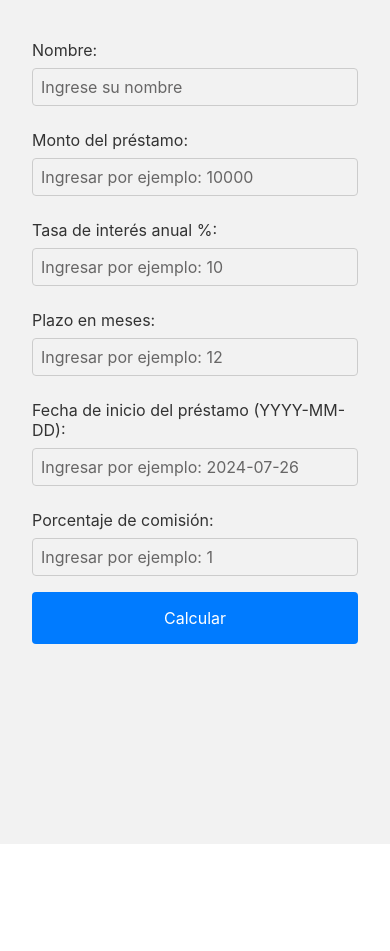
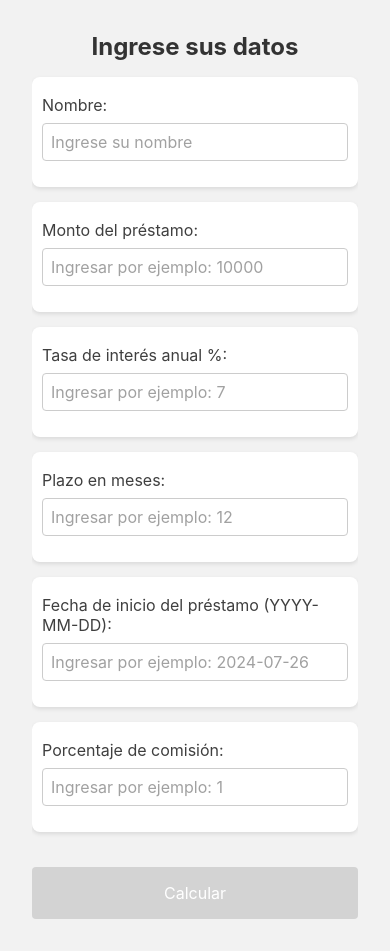
Before and after one commit to Tony-0898/RespaldoExamensSIU2, a React Native app: screen /LoanForm in a window 390 px wide. Before the commit the page ends 844 px from the top, so only its background shows below. Built offline with nearby package versions, Linux system fonts and the light colour scheme.

Commit message:
Actualizacion prefinal

```diff
--- a/src/presentation/components/LoanForm.tsx
+++ b/src/presentation/components/LoanForm.tsx
@@ -1,4 +1,4 @@
-import React, { useState } from 'react';
+import React, { useEffect, useState } from 'react';
 import { Pressable, StyleSheet, Text, TextInput, View, Alert } from 'react-native';
 import { ScrollView } from 'react-native-gesture-handler';
 import { styles } from '../theme/styles';
@@ -22,6 +22,25 @@ export const LoanForm = ({ onSubmit }: Props) => {
   const [startDate, setStartDate] = useState('');
   const [commisionPercentage, setCommisionPercentage] = useState('');
 
+  // Estado para habilitar o deshabilitar el botón
+  const [isButtonEnabled, setIsButtonEnabled] = useState(false);
+
+  //logica para validar los campos
+  const validInput = () => {
+    return name !== '' &&
+      amount !== '' &&
+      annualInterestRate !== '' &&
+      months !== '' &&
+      startDate !== '' &&
+      commisionPercentage !== '';
+  };
+  //logica para actualizar el estado de los campos
+  useEffect(() => {
+    setIsButtonEnabled(validInput());
+  }, [name, amount, annualInterestRate, months, startDate, commisionPercentage]);
+
+
+  //funcion para enviar el formulario
   const handleSubmit = () => {
 
     const data = {
@@ -47,16 +66,21 @@ export const LoanForm = ({ onSubmit }: Props) => {
   };
 
   return (
-    <ScrollView style={styles.container}>
+    <View style={styles.container}>
+      <ScrollView>
+        <Text style={styles.title}>Ingrese sus datos</Text>
+        <View style={styles.detailsContainer}>
           <Text style={styles.label}>Nombre:</Text>
           <TextInput
             style={styles.input}
             value={name}
             onChangeText={setName}
             placeholder="Ingrese su nombre"
-        placeholderTextColor={'#676666'}
+            placeholderTextColor={'#a1a1a1'}
           />
+        </View>
 
+        <View style={styles.detailsContainer}>
           <Text style={styles.label}>Monto del préstamo:</Text>
           <TextInput
             style={styles.input}
@@ -64,19 +88,23 @@ export const LoanForm = ({ onSubmit }: Props) => {
             onChangeText={setAmount}
             keyboardType="numeric"
             placeholder="Ingresar por ejemplo: 10000"
-        placeholderTextColor={'#676666'}
+            placeholderTextColor={'#a1a1a1'}
           />
+        </View>
 
+        <View style={styles.detailsContainer}>
           <Text style={styles.label}>Tasa de interés anual %:</Text>
           <TextInput
             style={styles.input}
             value={annualInterestRate}
             onChangeText={setAnnualInterestRate}
             keyboardType="numeric"
-        placeholder="Ingresar por ejemplo: 10"
-        placeholderTextColor={'#676666'}
+            placeholder="Ingresar por ejemplo: 7"
+            placeholderTextColor={'#a1a1a1'}
           />
+        </View>
 
+        <View style={styles.detailsContainer}>
         <Text style={styles.label}>Plazo en meses:</Text>
         <TextInput
           style={styles.input}
@@ -84,18 +112,22 @@ export const LoanForm = ({ onSubmit }: Props) => {
           onChangeText={setMonths}
           keyboardType="numeric"
           placeholder="Ingresar por ejemplo: 12"
-        placeholderTextColor={'#676666'}
+          placeholderTextColor={'#a1a1a1'}
         />
+        </View>
 
+        <View style={styles.detailsContainer}>
         <Text style={styles.label}>Fecha de inicio del préstamo (YYYY-MM-DD):</Text>
         <TextInput
           style={styles.input}
           value={startDate}
           onChangeText={setStartDate}
           placeholder="Ingresar por ejemplo: 2024-07-26"
-        placeholderTextColor={'#676666'}
+          placeholderTextColor={'#a1a1a1'}
         />
+        </View>
 
+        <View style={styles.detailsContainer}>
         <Text style={styles.label}>Porcentaje de comisión:</Text>
         <TextInput
           style={styles.input}
@@ -103,12 +135,19 @@ export const LoanForm = ({ onSubmit }: Props) => {
           onChangeText={setCommisionPercentage}
           keyboardType="numeric"
           placeholder="Ingresar por ejemplo: 1"
-        placeholderTextColor={'#676666'}
+          placeholderTextColor={'#a1a1a1'}
         />
+        </View>
 
-      <Pressable style={styles.button} onPress={handleSubmit}>
+        {/* Se deshabilita el botón si no se han ingresado todos los datos */}
+        <Pressable
+          style={[styles.button, { backgroundColor: isButtonEnabled ? '#007bff' : '#d3d3d3' }]}
+          onPress={handleSubmit}
+          disabled={!isButtonEnabled}
+        >
           <Text style={styles.buttonText}>Calcular</Text>
         </Pressable>
       </ScrollView>
+    </View>
   );
 };
--- a/src/presentation/hooks/useLoanCalculator.tsx
+++ b/src/presentation/hooks/useLoanCalculator.tsx
@@ -6,6 +6,7 @@ export const useLoanCalculator = (
   annualInterestRate: number,
   months: number,
   startDate: string,
+  //se cambio el tipo de dato de startDate
   //startDate: Date,
   commisionPercentage: number,
   //dependencia para que se ejecute el useEffect
@@ -13,16 +14,21 @@ export const useLoanCalculator = (
 ) => {
 
   //esto es para que se muestre el calculo
+  //se envuelve con <> para que sepa que es un objeto
   const [calculation, setCalculation] = useState<{
     monthlyPayment: number,
     commision: number,
     totalPayment: number,
+    //se pone null para que no se muestre nada si no se ha hecho el calculo
   } | null>(null);
+
+  const [isCalculation, setIsCalculation] = useState(false);
 
   useEffect(() => {
     //si no se ha enviado el formulario no se hace nada//esto es para que no se este ejecutando
     if (!isSubmit) return;
 
+    setIsCalculation(true);
     //calcular la tasa de interes mensual
     const monthlyInterestRate = annualInterestRate / 12 / 100;
 
@@ -43,9 +49,9 @@ export const useLoanCalculator = (
     //console.log('Plazo en meses:', months);
     //console.log('Fecha de inicio del préstamo:', startDate);
     //console.log('Porcentaje de comisión:', commisionPercentage);
-    //console.log('Cuota mensual calculada:', monthlyPayment);
-    //console.log('Comisión total:', commision);
-    //console.log('Pago total (cuota + comisión):', totalPayment);
+    console.log('Cuota mensual calculada:', monthlyPayment);
+    console.log('Comisión total:', commision);
+    console.log('Pago total (cuota + comisión):', totalPayment);
 
     //actualizar el estado
     setCalculation({
@@ -54,12 +60,16 @@ export const useLoanCalculator = (
       totalPayment,
     });
 
+    //se pone false para que no se este ejecutando
+    setIsCalculation(false);
+
   }, [amount, annualInterestRate, months, startDate, commisionPercentage, isSubmit]);
 
 
   return {
     //properties
     calculation,
+    isCalculation,
     //methods
 
   };
--- a/src/presentation/screen/loanForm/LoanFormScreen.tsx
+++ b/src/presentation/screen/loanForm/LoanFormScreen.tsx
@@ -25,15 +25,38 @@ export const LoanFormScreen = () => {
   //const navigation = useNavigation();
   const navigation = useNavigation<StackNavigationProp<RootStackParams, 'LoanForm'>>();
 
-  const { calculation } = useLoanCalculator(
+  const { calculation, isCalculation } = useLoanCalculator(
     loanDetails?.amount || 0,
     loanDetails?.annualInterestRate || 0,
     loanDetails?.months || 0,
     loanDetails?.startDate || '', // Convertir a cadena por el error
     loanDetails?.commisionPercentage || 0,
-    isSubmit,
+    !!loanDetails,
   );
 
+  //este useEffect es para que se vaya a la siguiente pantalla
+  useEffect(() => {
+    if (!isCalculation && calculation && isSubmit) {
+      navigation.navigate('AmortizationPlan', {
+        name: loanDetails!.name,
+        amount: loanDetails!.amount,
+        annualInterestRate: loanDetails!.annualInterestRate,
+        months: loanDetails!.months,
+        startDate: loanDetails!.startDate,
+        commisionPercentage: loanDetails!.commisionPercentage,
+        monthlyPayment: calculation.monthlyPayment,
+        commision: calculation.commision,
+        totalPayment: calculation.totalPayment,
+      });
+
+      // Resetear el formulario
+      setLoanDetails(null);
+      // Resetea el estado de envío
+      setIsSubmit(false);
+    }
+  }, [isCalculation, calculation]);
+
+  //funcion para enviar el formulario
   const handleSubmit = (details: {
     name: string,
     amount: number,
@@ -43,35 +66,8 @@ export const LoanFormScreen = () => {
     commisionPercentage: number,
   }) => {
     setLoanDetails(details);
-    //se marca como true para que se ejecute el useEffect
     setIsSubmit(true);
-
-    //est if es para que se vaya a la siguiente pantalla
-    if (calculation) {
-      navigation.navigate('AmortizationPlan', {
-        name: details.name,
-        amount: details.amount,
-        annualInterestRate: details.annualInterestRate,
-        months: details.months,
-        startDate: details.startDate,
-        commisionPercentage: details.commisionPercentage,
-        monthlyPayment: calculation.monthlyPayment,
-        commision: calculation.commision,
-        totalPayment: calculation.totalPayment,
-      });
-
-      // Resetear el formulario
-      setLoanDetails(null);
-      setIsSubmit(false);
-    }
   };
-
-  useEffect(() => {
-    if (isSubmit) {
-      // Resetear isSubmitted para evitar cálculos continuos
-      setIsSubmit(false);
-    }
-  }, [calculation]);
 
   return (
     <View style={styles.container}>
--- a/src/presentation/theme/styles.ts
+++ b/src/presentation/theme/styles.ts
@@ -6,21 +6,38 @@ export const styles = StyleSheet.create({
         flex: 1,
         padding: 16,
     },
+    detailsContainer: {
+        marginBottom: 15,
+        padding: 10,
+        backgroundColor: '#fff',
+        borderRadius: 8,
+        shadowColor: '#000',
+        shadowOffset: { width: 0, height: 2 },
+        shadowOpacity: 0.1,
+        shadowRadius: 4,
+        elevation: 2,
+      },
     title: {
         fontSize: 24,
         fontWeight: 'bold',
         marginBottom: 16,
         color: '#333',
+        textAlign: 'center',
     },
     label: {
         fontSize: 16,
         marginVertical: 8,
-        color: '#333',
+        color: '#3f3f3f',
     },
     label2: {
-        fontSize: 16,
+        fontSize: 18,
         marginVertical: 8,
-        color: '#676666',
+        marginLeft: 8,
+        color: '#282727',
+        //letra negrita
+        fontWeight: 'bold',
+        marginBottom: 26,
+        textAlign: 'center',
     },
     input: {
         borderWidth: 1,
@@ -36,9 +53,21 @@ export const styles = StyleSheet.create({
         padding: 16,
         borderRadius: 4,
         alignItems: 'center',
-    },
+        marginTop: 20,
+      },
     buttonText: {
         color: '#fff',
         fontSize: 16,
+    },
+    button2: {
+        backgroundColor: '#007bff',
+        padding: 16,
+        borderRadius: 4,
+        alignItems: 'center',
+        marginTop: 115,
+    },
+    value: {
+        fontSize: 16,
+        color: '#333',
       },
 });
```
Also changed, not shown: src/presentation/components/AmortizationPlan.tsx (+69 -15 lines), src/presentation/screen/amortizationPlan/AmortizationPlanScreen.tsx (+33 -15 lines), 1 other file (tests, documents, lock files or other folders). Lines whose indentation alone changed are shown as unchanged.
